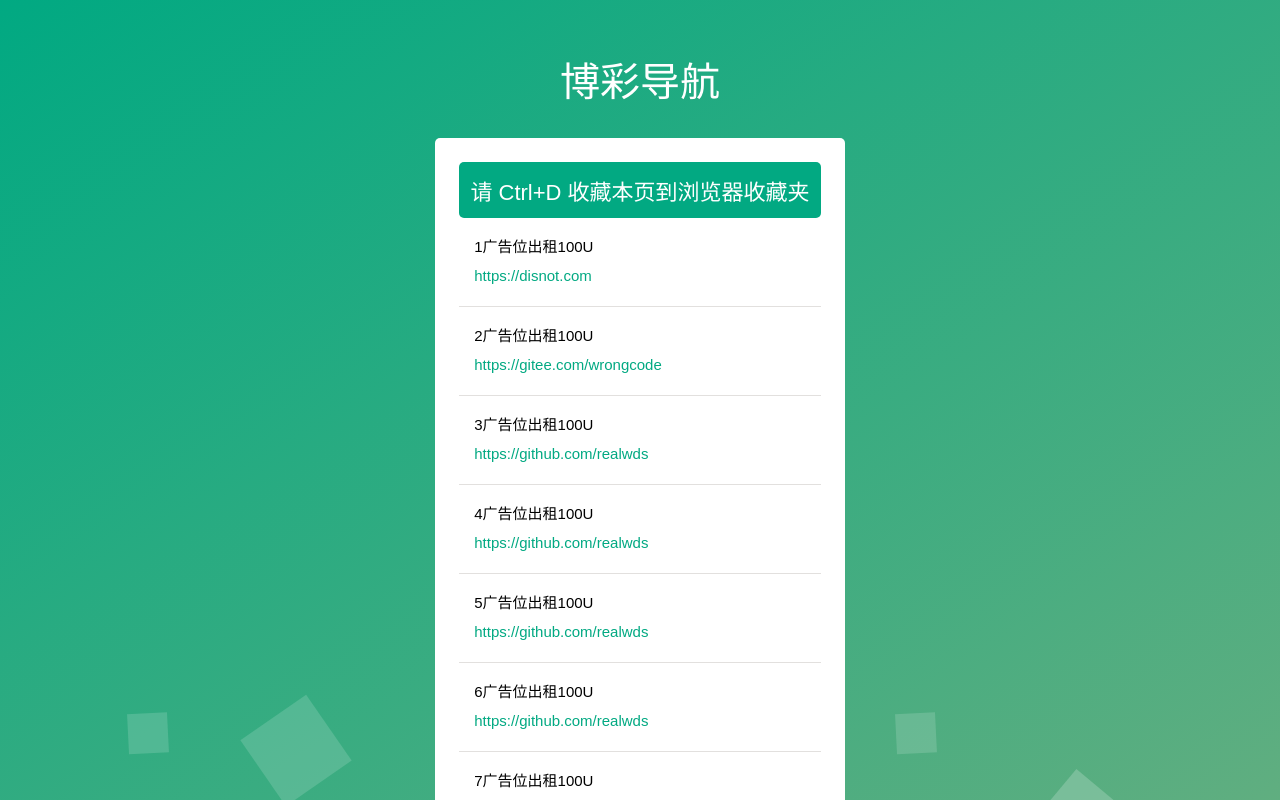
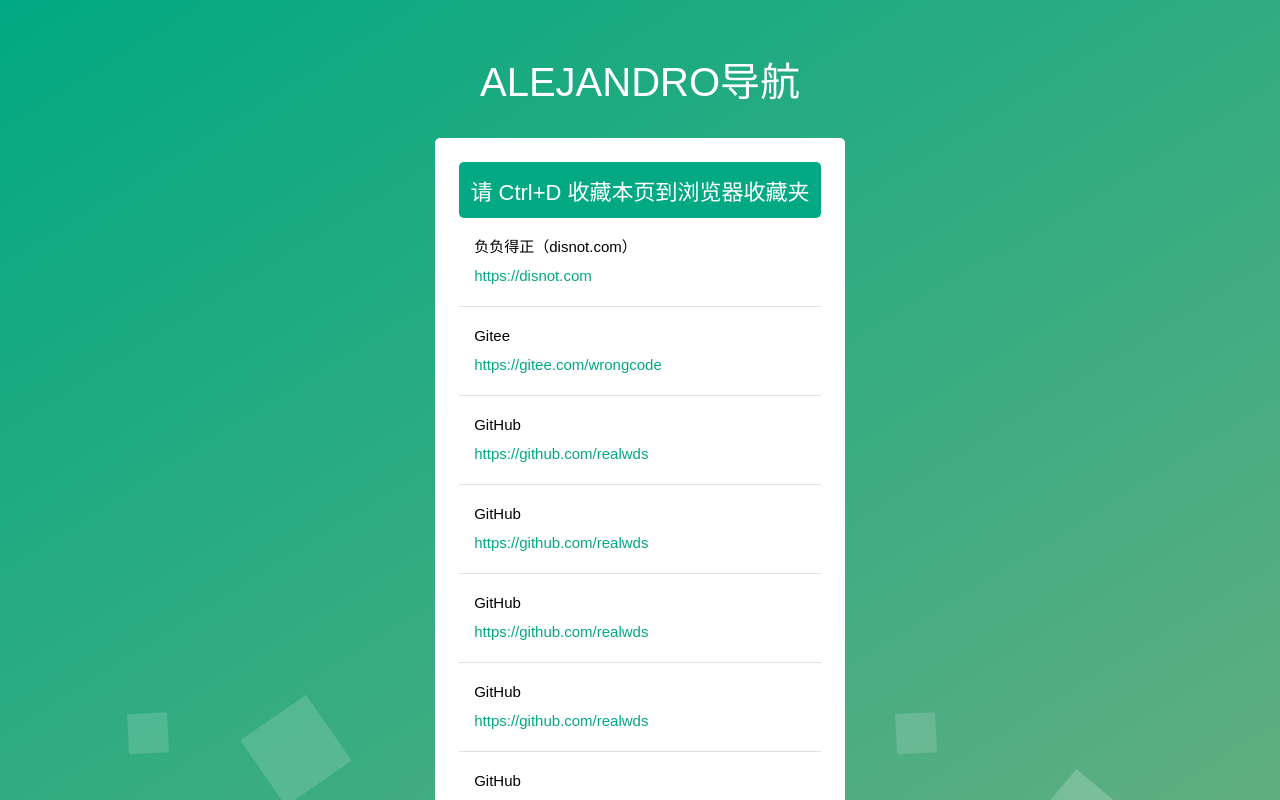
Before and after one commit to alan19991/A, a plain HTML site: page index.html in a window 1280 px wide. Drawn offline with Linux system fonts and the light colour scheme.

Commit message:
Update index.html

```diff
--- a/index.html
+++ b/index.html
@@ -7,7 +7,7 @@
     <meta name="Keywords" content="">
     <meta name="Description" content="">
     <meta name="viewport" content="width=device-width, initial-scale=1, shrink-to-fit=no">
-    <link rel="shortcut icon" href="https://i.ibb.co/7kC2fhX/LOGO.png" />
+    <link rel="shortcut icon" href="https://avatars3.githubusercontent.com/u/38198082?s=460&u=e2da43cada61d365f96c9b280d46482e7b2510b8&v=4" />
     <title>导航页面</title>
 	<meta name="keywords" content="Alejandro"/>
 	<meta name="description" content="Alejandro"/>
@@ -17,53 +17,53 @@
     <div id="all">
         <div class="wrapper">
             <div class="main">
-				<h1>博彩导航</h1>
+				<h1>Alejandro导航</h1>
 				<div class="content">
 					<div class="content-top">
 							<h2>请 Ctrl+D 收藏本页到浏览器收藏夹</h2>
 							<ul>
 								<li>
-									1广告位出租100U
+									负负得正（disnot.com）
 									<a href="https://disnot.com" target="_blank"><i>https://disnot.com</i></a>
 									</span></span>
 								</li>
 								<li>
-									2广告位出租100U
+									Gitee
 									<a href="https://gitee.com/wrongcode" target="_blank"><i>https://gitee.com/wrongcode</i></a>
 									</span></span>
 								</li>
 								<li>
-									3广告位出租100U
+									GitHub
 									<a href="https://github.com/realwds" target="_blank"><i>https://github.com/realwds</i></a>
 									</span></span>
 								</li>
 								<li>
-									4广告位出租100U
+									GitHub
 									<a href="https://github.com/realwds" target="_blank"><i>https://github.com/realwds</i></a>
 									</span></span>
 								</li>
 								<li>
-									5广告位出租100U
+									GitHub
 									<a href="https://github.com/realwds" target="_blank"><i>https://github.com/realwds</i></a>
 									</span></span>
 								</li>
 								<li>
-									6广告位出租100U
+									GitHub
 									<a href="https://github.com/realwds" target="_blank"><i>https://github.com/realwds</i></a>
 									</span></span>
 								</li>
 								<li>
-									7广告位出租100U
+									GitHub
 									<a href="https://github.com/realwds" target="_blank"><i>https://github.com/realwds</i></a>
 									</span></span>
 								</li>
 								<li>
-									8广告位出租100U
+									GitHub
 									<a href="https://github.com/realwds" target="_blank"><i>https://github.com/realwds</i></a>
 									</span></span>
 								</li>
 								<li>
-									9广告位出租100U
+									GitHub
 									<a href="https://github.com/realwds" target="_blank"><i>https://github.com/realwds</i></a>
 									</span></span>
 								</li>
```
Lines whose indentation alone changed are shown as unchanged.
